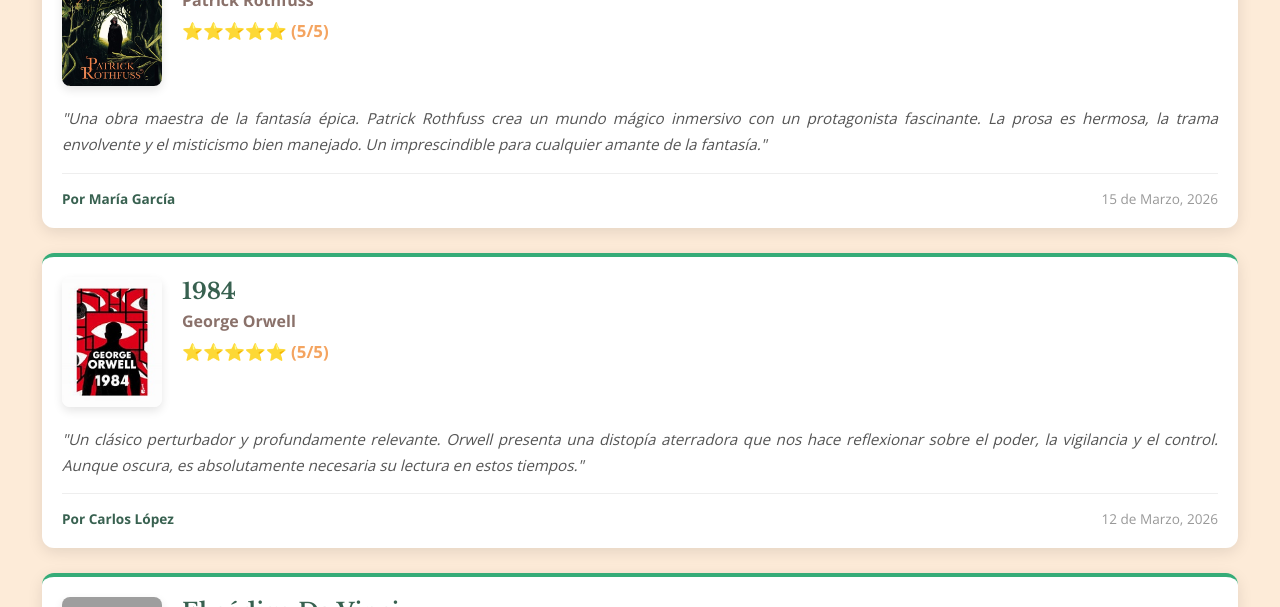
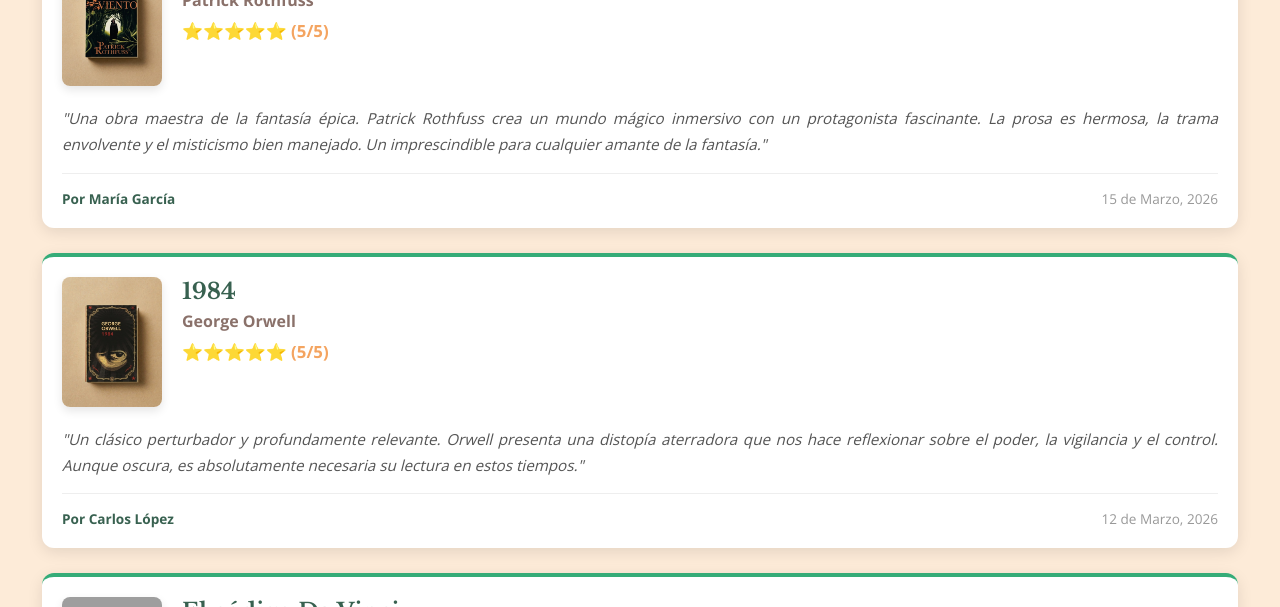
Before and after one commit to Mubel77/bookia, a plain HTML site: page resenas.html in a window 1280 px wide. Shown: the part 533-1140 px from the top of the page. Drawn offline with nearby package versions, Linux system fonts and the light colour scheme; grey boxes are pictures that could not be loaded.

Commit message:
modifico el archivo resena.html

```diff
--- a/resenas.html
+++ b/resenas.html
@@ -52,7 +52,7 @@
         <!-- Reseña 1 -->
         <article class="resena-card">
             <div class="resena-header">
-                <img src="./public/elNombreDelViento.jpg" alt="Libro">
+                <img src="./public/84913f0b-35fd-4023-86c9-927cd7d24de1.jfif" alt="Libro">
                 <div class="resena-info">
                     <h3>El nombre del viento</h3>
                     <p class="autor">Patrick Rothfuss</p>
@@ -69,7 +69,7 @@
         <!-- Reseña 2 -->
         <article class="resena-card">
             <div class="resena-header">
-                <img src="./public/1984.jpg" alt="Libro">
+                <img src="./public/watermarked_img_7098192522300868629.jpg" alt="Libro">
                 <div class="resena-info">
                     <h3>1984</h3>
                     <p class="autor">George Orwell</p>
```
